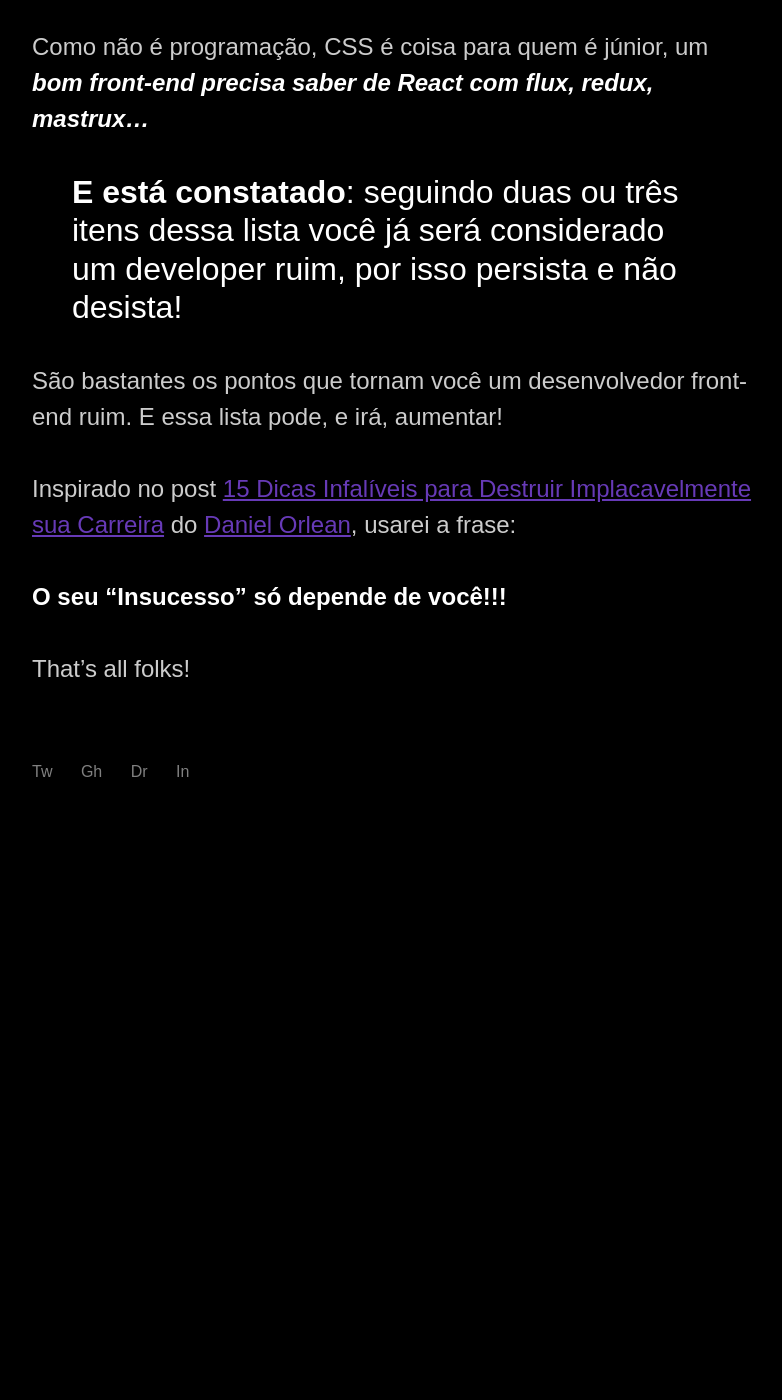
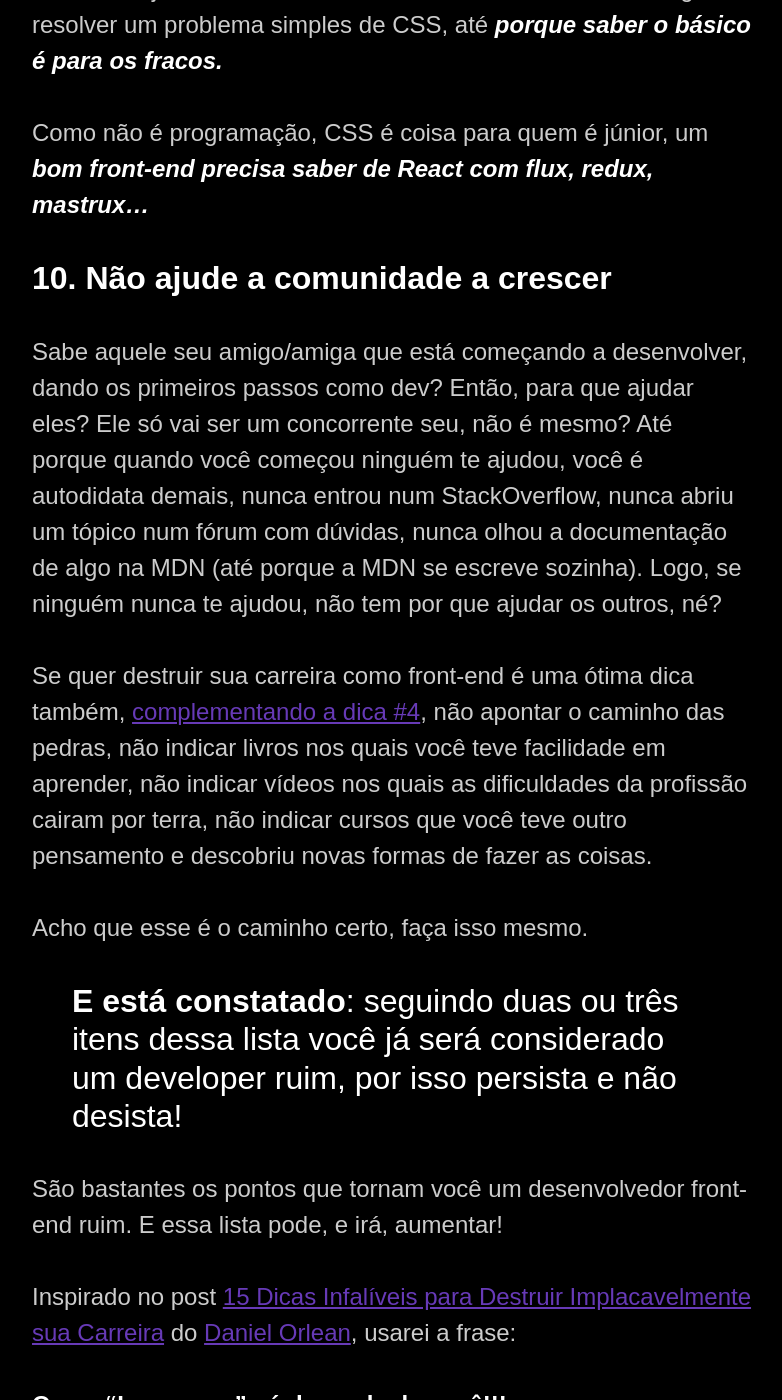
Before and after one commit to kvnol/kevinoliveira.com.br, a Jekyll site: the page built from _posts/2020-06-06-como-nao-ser-um-bom-front-end.md, in a window 1280 px wide and 1400 px high, scrolled down 4662 px. Shown: the whole window, without its empty margins (96-878 px from the left). Built offline with Jekyll 4.4.1, drawn with Linux system fonts in a browser that asks for light colours; some web fonts are replaced; comment, search, counter and statistics services are not loaded; before the commit the page ends 5483 px from its top, so only the background shows below that; some of the changed text lies outside the part shown.

Commit message:
Update post

```diff
--- a/_posts/2017-11-17-como-nao-ser-um-bom-front-end.md
+++ b/_posts/2020-06-06-como-nao-ser-um-bom-front-end.md
@@ -1,7 +1,7 @@
 ---
 layout: post
-title: Como não ser um bom front-end
-description: Quer ser um péssimo front-end? Neste post eu elenquei diversos pontos que farão você alcançar esta desgraça.
+title: 10 Dicas Infalíveis para Destruir sua carreira como Front-end
+description: Quer ser um péssimo front-end? Neste post eu elenquei diversos pontos que farão você alcançar esta desgraça, você vai ficar puto com a décima!
 categories: ["blog"]
 tags: ["front-end"]
 comments: true
@@ -75,6 +75,14 @@ E mesmo que meu projeto open source possa me trazer visibilidade no mercado e en
 
 Como não é programação, CSS é coisa para quem é júnior, um **_bom front-end precisa saber de React com flux, redux, mastrux…_**
 
+### 10. Não ajude a comunidade a crescer
+
+Sabe aquele seu amigo/amiga que está começando a desenvolver, dando os primeiros passos como dev? Então, para que ajudar eles? Ele só vai ser um concorrente seu, não é mesmo? Até porque quando você começou ninguém te ajudou, você é autodidata demais, nunca entrou num StackOverflow, nunca abriu um tópico num fórum com dúvidas, nunca olhou a documentação de algo na MDN (até porque a MDN se escreve sozinha). Logo, se ninguém nunca te ajudou, não tem por que ajudar os outros, né?
+
+Se quer destruir sua carreira como front-end é uma ótima dica também, [complementando a dica #4](#4-não-fale-sobre-o-que-vocêsabe), não apontar o caminho das pedras, não indicar livros nos quais você teve facilidade em aprender, não indicar vídeos nos quais as dificuldades da profissão cairam por terra, não indicar cursos que você teve outro pensamento e descobriu novas formas de fazer as coisas.
+
+Acho que esse é o caminho certo, faça isso mesmo.
+
 > **E está constatado**: seguindo duas ou três itens dessa lista você já será considerado um developer ruim, por isso persista e não desista!
 
 São bastantes os pontos que tornam você um desenvolvedor front-end ruim. E essa lista pode, e irá, aumentar!
@@ -82,5 +90,3 @@ São bastantes os pontos que tornam você um desenvolvedor front-end ruim. E ess
 Inspirado no post [15 Dicas Infalíveis para Destruir Implacavelmente sua Carreira](https://medium.com/@danielorlean/15-dicas-infal%C3%ADveis-para-destruir-implacavelmente-sua-carreira-7ce04f34a76) do [Daniel Orlean](https://medium.com/u/c0c05f30f30f), usarei a frase:
 
 **O seu "Insucesso" só depende de você!!!**
-
-That's all folks!
```
Also changed, not shown: _posts/2017-12-05-input-boas-praticas.md (+4 -4 lines).
